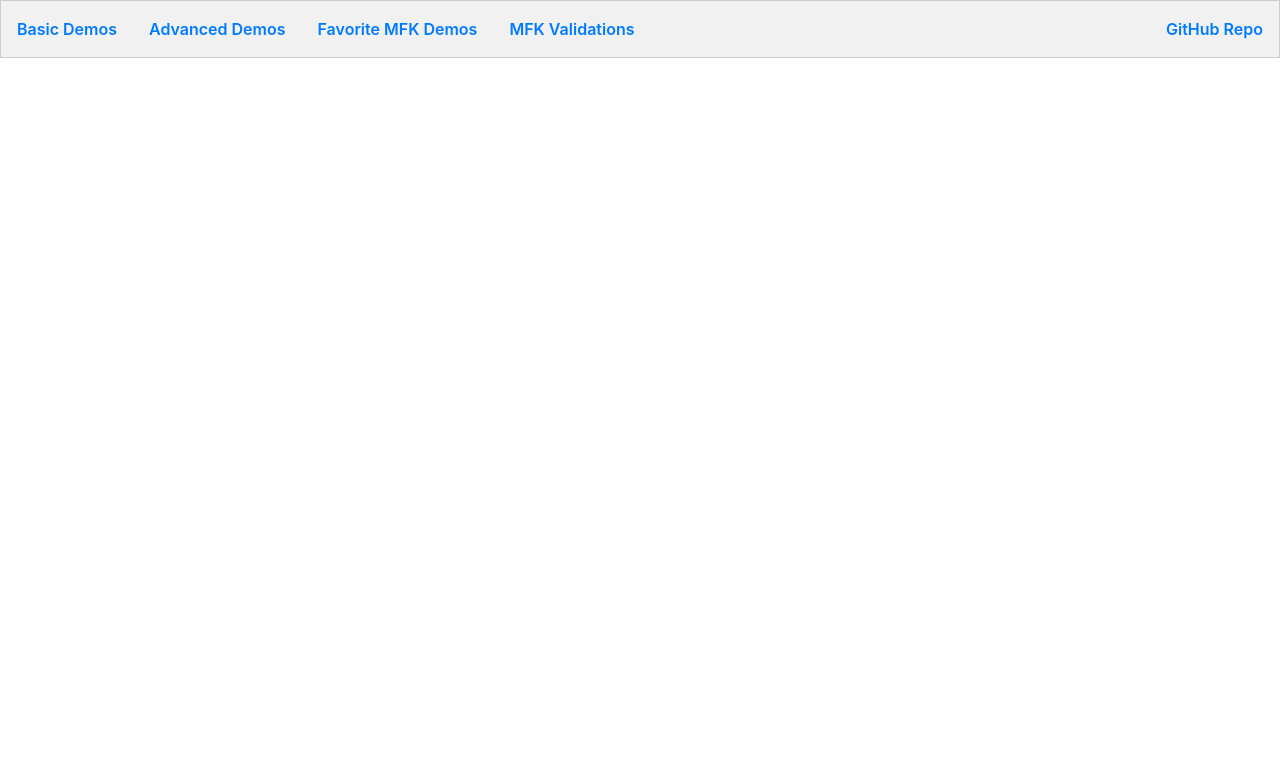
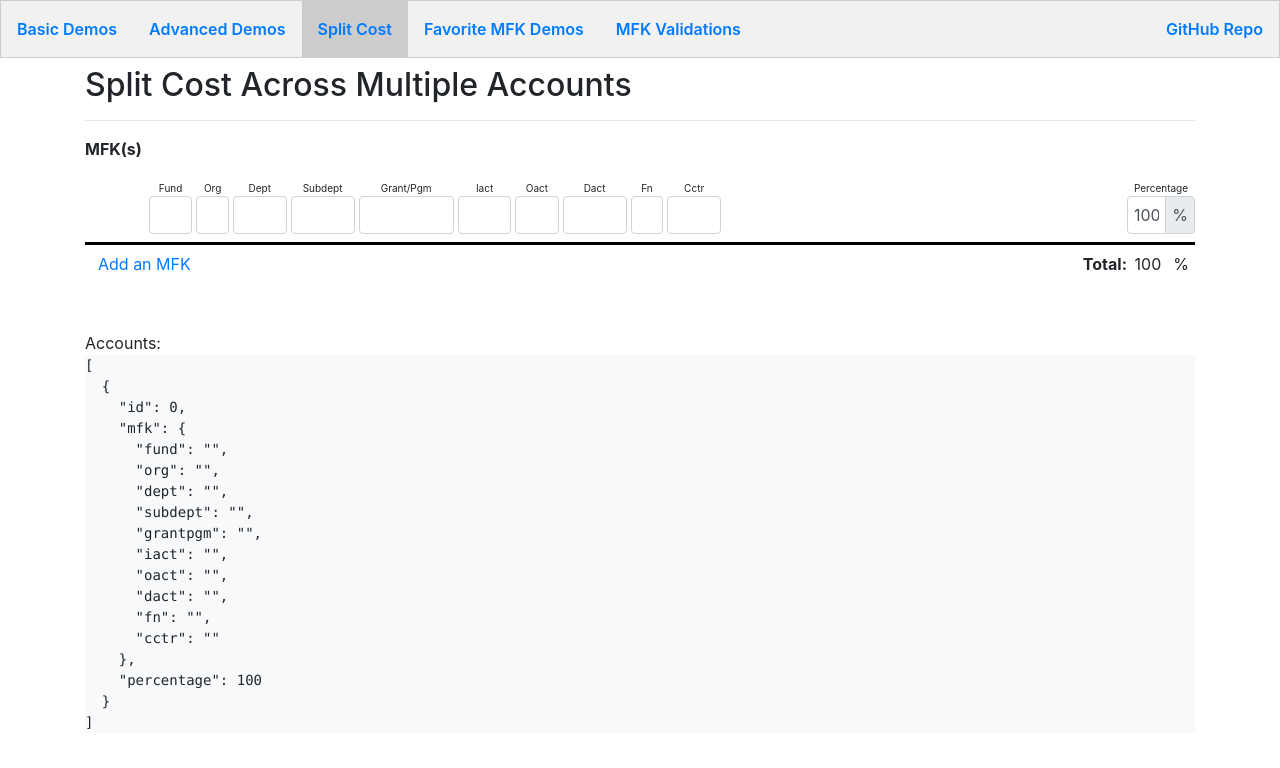
Before and after one commit to changhuixu/uiowa-mfk-project, an Angular app: page /split-cost in a window 1280 px wide. Before the commit this address led to /. Shown: the top 768 px of the page. Built offline with nearby package versions, Linux system fonts and the light colour scheme; what @uiowa/digit-only would draw is missing.

Commit message:
add a split cost Demo

```diff
--- a/src/app/app.component.html
+++ b/src/app/app.component.html
@@ -1,6 +1,7 @@
 <nav class="tab">
   <a routerLink="demos" routerLinkActive="active">Basic Demos</a>
   <a routerLink="actions" routerLinkActive="active">Advanced Demos</a>
+  <a routerLink="split-cost" routerLinkActive="active">Split Cost</a>
   <a routerLink="favorite-mfk" routerLinkActive="active">Favorite MFK Demos</a>
   <a routerLink="mfk-validations" routerLinkActive="active">MFK Validations</a>
   <a
--- a/src/app/app.module.ts
+++ b/src/app/app.module.ts
@@ -12,6 +12,8 @@ import { ActionsComponent } from './actions/actions.component';
 import { FavoriteMfkComponent } from './favorite-mfk/favorite-mfk.component';
 import { RouterModule } from '@angular/router';
 import { MfkValidationsComponent } from './mfk-validations/mfk-validations.component';
+import { SplitCostComponent } from './split-cost/split-cost.component';
+import { DigitOnlyModule } from '@uiowa/digit-only';
 
 @NgModule({
   declarations: [
@@ -20,17 +22,20 @@ import { MfkValidationsComponent } from './mfk-validations/mfk-validations.compo
     ActionsComponent,
     FavoriteMfkComponent,
     MfkValidationsComponent,
+    SplitCostComponent,
   ],
   imports: [
     BrowserModule,
     NgbModule,
     FormsModule,
     HttpClientModule,
+    DigitOnlyModule,
     UiowaMfkModule,
     RouterModule.forRoot([
       { path: '', pathMatch: 'full', redirectTo: 'demos' },
       { path: 'demos', component: DemosComponent },
       { path: 'actions', component: ActionsComponent },
+      { path: 'split-cost', component: SplitCostComponent },
       { path: 'favorite-mfk', component: FavoriteMfkComponent },
       { path: 'mfk-validations', component: MfkValidationsComponent },
       { path: '**', redirectTo: '' },
--- /dev/null
+++ b/src/app/split-cost/split-cost.component.css
@@ -0,0 +1,20 @@
+.mfk-line {
+  margin-top: 0.75rem;
+  padding-top: 0.5rem;
+}
+.mfk-line:not(:first-child) {
+  border-top: 1px dashed gray;
+}
+
+.percentage-field {
+  display: inline-flex;
+  flex-direction: column;
+  vertical-align: middle;
+  text-align: center;
+}
+
+.percentage-label {
+  margin-bottom: 0;
+  white-space: nowrap;
+  font-size: 0.625rem;
+}
--- /dev/null
+++ b/src/app/split-cost/split-cost.component.html
@@ -0,0 +1,70 @@
+<p class="h2">Split Cost Across Multiple Accounts</p>
+<hr />
+
+<section id="multiple-mfks-group" class="flex flex-column">
+  <div class="font-weight-bold">MFK(s)</div>
+  <div id="mfk-lines">
+    <div
+      *ngFor="let item of accounts"
+      class="d-flex align-items-end justify-content-between mfk-line"
+    >
+      <div class="d-flex align-items-end">
+        <div style="width: 4rem; min-width: 4rem;">
+          <button
+            type="button"
+            class="btn btn-outline-warning text-danger"
+            title="Remove this MFK"
+            (click)="removeMfk(item.id)"
+            *ngIf="accounts.length > 1"
+          >
+            X
+          </button>
+        </div>
+        <uiowa-mfk-input [(mfk)]="item.mfk"></uiowa-mfk-input>
+      </div>
+      <div class="percentage-field">
+        <p class="percentage-label">Percentage</p>
+        <div class="input-group" style="max-width: 4.25rem; min-width: 4.25rem">
+          <input
+            type="text"
+            class="form-control text-right"
+            style="padding: 0.375rem"
+            aria-label="percentage"
+            digitOnly
+            max="100"
+            min="1"
+            [(ngModel)]="item.percentage"
+            (ngModelChange)="updateTotal()"
+          />
+          <div class="input-group-append">
+            <span class="input-group-text" style="padding: 0.375rem">%</span>
+          </div>
+        </div>
+      </div>
+    </div>
+  </div>
+  <div
+    class="d-flex justify-content-between align-items-center mt-2"
+    style="border-top: 3px solid black"
+  >
+    <button type="button" class="btn btn-link" (click)="addMfk()">
+      Add an MFK
+    </button>
+    <div>
+      <span class="font-weight-bold"> Total:</span>
+      <div
+        class="d-inline-block text-right"
+        style="width: 4.25rem"
+        [ngClass]="{ 'text-danger font-weight-bold': total != 100 }"
+      >
+        <span style="padding: 0.375rem">{{ total }}</span>
+        <span style="padding: 0.375rem">%</span>
+      </div>
+    </div>
+  </div>
+</section>
+
+<section id="results" class="mt-5">
+  Accounts:
+  <pre class="bg-light">{{ accounts | json }}</pre>
+</section>
--- /dev/null
+++ b/src/app/split-cost/split-cost.component.ts
@@ -0,0 +1,57 @@
+import { Component, OnInit } from '@angular/core';
+import {
+  areEqual,
+  emptyMfk,
+  Mfk,
+} from 'projects/uiowa/uiowa-mfk/src/public-api';
+
+interface Account {
+  id: number;
+  mfk: Mfk;
+  percentage: number;
+}
+
+@Component({
+  selector: 'app-split-cost',
+  templateUrl: './split-cost.component.html',
+  styleUrls: ['./split-cost.component.css'],
+})
+export class SplitCostComponent implements OnInit {
+  accounts: Account[] = [];
+  total = 0;
+  id = 0;
+  constructor() {}
+
+  ngOnInit(): void {
+    this.accounts.push({
+      id: this.id,
+      mfk: emptyMfk(),
+      percentage: 100,
+    });
+    this.updateTotal();
+  }
+
+  updateTotal() {
+    this.total = this.accounts
+      .map((x) => Number(x.percentage))
+      .reduce((a, c) => a + c);
+  }
+
+  addMfk() {
+    this.id++;
+    this.accounts.push({
+      id: this.id,
+      mfk: emptyMfk(),
+      percentage: 0,
+    });
+    this.updateTotal();
+  }
+
+  removeMfk(id: number) {
+    if(this.accounts.length === 1){
+      return;
+    }
+    this.accounts = this.accounts.filter((x) => x.id != id);
+    this.updateTotal();
+  }
+}
```
